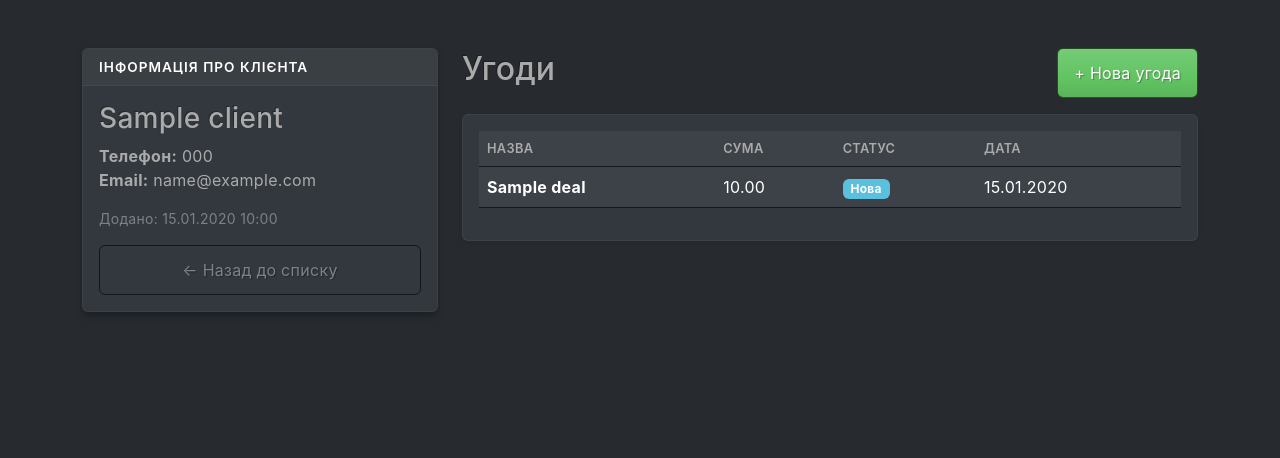
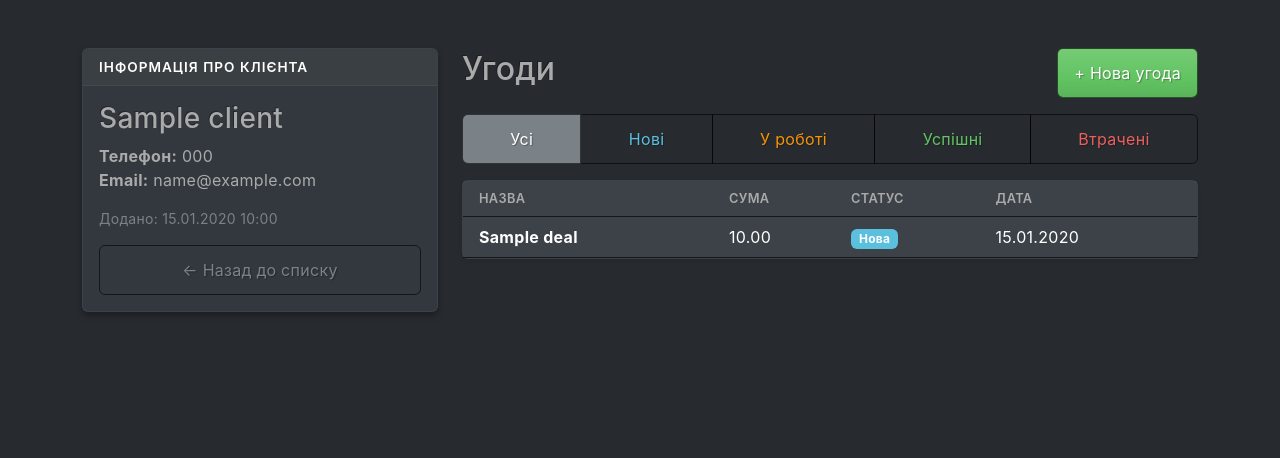
Before and after one commit to SPapor/Test_django, a Django app: page /1/ in a window 1280 px wide. Shown: the part 62-520 px from the top of the page. Run offline with Django 5.2, Linux system fonts and the light colour scheme; tables that the repository leaves empty hold one stand-in row (values such as "Sample post"); some libraries are stand-ins or nearby versions.

Commit message:
feat: add deal filtering by status

```diff
--- a/crm/templates/crm/client_detail.html
+++ b/crm/templates/crm/client_detail.html
@@ -27,26 +27,46 @@
     <div class="col-md-8">
         <div class="d-flex justify-content-between align-items-center mb-3">
             <h2>Угоди</h2>
-            <a href="{% url 'deal_create' %}" class="btn btn-success">+ Нова угода</a>
+            <a href="{% url 'deal_create' %}" class="btn btn-success">
+                + Нова угода
+            </a>
+        </div>
+
+        <div class="btn-group mb-3 w-100" role="group">
+            <a href="?status=" class="btn btn-outline-secondary {% if not current_status %}active{% endif %}">
+                Усі
+            </a>
+            <a href="?status=new" class="btn btn-outline-info {% if current_status == 'new' %}active{% endif %}">
+                Нові
+            </a>
+            <a href="?status=in_progress" class="btn btn-outline-warning {% if current_status == 'in_progress' %}active{% endif %}">
+                У роботі
+            </a>
+            <a href="?status=won" class="btn btn-outline-success {% if current_status == 'won' %}active{% endif %}">
+                Успішні
+            </a>
+            <a href="?status=lost" class="btn btn-outline-danger {% if current_status == 'lost' %}active{% endif %}">
+                Втрачені
+            </a>
         </div>
 
         <div class="card shadow-sm">
-            <div class="card-body">
-                <table class="table table-hover">
+            <div class="card-body p-0">
+                <table class="table table-hover mb-0">
                     <thead>
                         <tr>
-                            <th>Назва</th>
+                            <th class="ps-3">Назва</th>
                             <th>Сума</th>
                             <th>Статус</th>
                             <th>Дата</th>
                         </tr>
                     </thead>
                     <tbody>
-                        {% for deal in client.deals.all %}
+                        {% for deal in deals_list %}
                         <tr>
-                            <td>
-                                <a href="{% url 'deal_detail' deal.pk %}" class="text-decoration-none">
-                                    <strong>{{ deal.title }}</strong>
+                            <td class="ps-3">
+                                <a href="{% url 'deal_detail' deal.pk %}" class="text-white fw-bold text-decoration-none">
+                                    {{ deal.title }}
                                 </a>
                             </td>
                             <td>{{ deal.amount }}</td>
@@ -58,15 +78,15 @@
                                 {% elif deal.status == 'new' %}
                                     <span class="badge bg-info">Нова</span>
                                 {% else %}
-                                    <span class="badge bg-warning">У процесі</span>
+                                    <span class="badge bg-warning text-dark">У процесі</span>
                                 {% endif %}
                             </td>
                             <td>{{ deal.created_at|date:"d.m.Y" }}</td>
                         </tr>
                         {% empty %}
                         <tr>
-                            <td colspan="4" class="text-center text-muted">
-                                Угод поки що немає
+                            <td colspan="4" class="text-center py-4 text-muted">
+                                Угод із таким статусом не знайдено.
                             </td>
                         </tr>
                         {% endfor %}
--- a/crm/views.py
+++ b/crm/views.py
@@ -12,13 +12,12 @@ class ClientListView(ListView):
     model = Client
     template_name = 'crm/client_list.html'
     context_object_name = 'clients'
-    paginate_by = 10  # Пагинация по 10 штук
+    paginate_by = 10
 
     def get_queryset(self):
         queryset = super().get_queryset()
         query = self.request.GET.get('q')
 
-        # Логика поиска по имени, телефону или email
         if query:
             queryset = queryset.filter(
                 Q(name__icontains=query) |
@@ -27,12 +26,25 @@ class ClientListView(ListView):
             )
         return queryset
 
+
 class ClientDetailView(DetailView):
     model = Client
     template_name = 'crm/client_detail.html'
     context_object_name = 'client'
 
+    def get_context_data(self, **kwargs):
+        context = super().get_context_data(**kwargs)
 
+        deals = self.object.deals.all().order_by('-created_at')
+
+        status_param = self.request.GET.get('status')
+
+        if status_param:
+            deals = deals.filter(status=status_param)
+
+        context['deals_list'] = deals
+        context['current_status'] = status_param  # Чтобы подсветить активную кнопку
+        return context
 
 class DealCreateView(CreateView):
     model = Deal
```
Also changed, not shown: main.py (deleted, +0 -16 lines).
